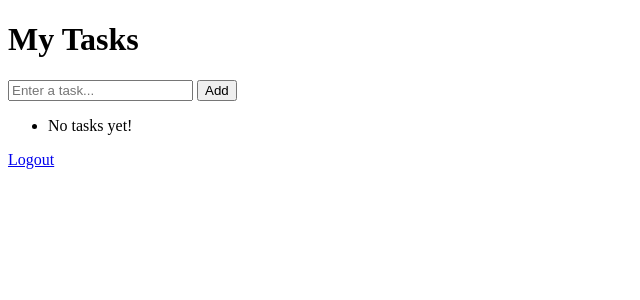
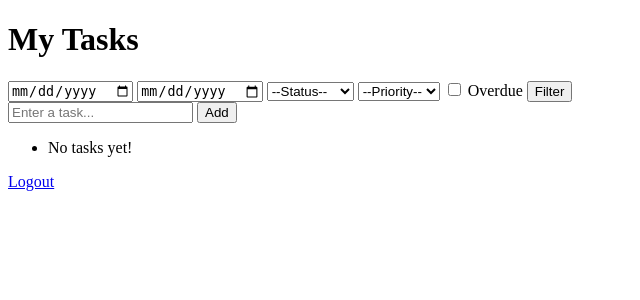
Before and after one commit to michael12lebron/todo-app, a Django app: page / in a window 1280 px wide. Shown: the top 300 px of the page, without its empty margins (0-640 px from the left). Run offline with Django 4.2, Linux system fonts and the light colour scheme; a user stored in the database is signed in; data comes from the database, SQL or seed files in the repository; parts of the project's set-up code (start-up, migrations or seed data) failed here and were passed over.

Commit message:
Finalized Task 1: CBVs, filters, pagination

```diff
--- a/tasks/templates/tasks/home.html
+++ b/tasks/templates/tasks/home.html
@@ -6,6 +6,32 @@
 <body>
     <h1>My Tasks</h1>
 
+    <!-- Filter Form -->
+    <form method="GET">
+        <input type="date" name="created" placeholder="Created Date">
+        <input type="date" name="due" placeholder="Due Date">
+
+        <select name="status">
+            <option value="">--Status--</option>
+            <option value="pending">Pending</option>
+            <option value="completed">Completed</option>
+        </select>
+
+        <select name="priority">
+            <option value="">--Priority--</option>
+            <option value="low">Low</option>
+            <option value="medium">Medium</option>
+            <option value="high">High</option>
+        </select>
+
+        <label>
+            <input type="checkbox" name="overdue" value="true"> Overdue
+        </label>
+
+        <button type="submit">Filter</button>
+    </form>
+
+    <!-- Add Task Form -->
     <form method="POST" action="{% url 'add_task' %}">
         {% csrf_token %}
         <input type="text" name="title" placeholder="Enter a task..." required>
@@ -14,7 +40,7 @@
 
     <ul>
         {% for task in tasks %}
-            <li>
+            <li style="margin-bottom: 15px;">
                 <!-- Toggle Button -->
                 <form method="POST" action="{% url 'toggle_task' task.id %}" style="display:inline;">
                     {% csrf_token %}
@@ -33,12 +59,42 @@
                 <!-- Edit + Delete Icons -->
                 <a href="{% url 'edit_task' task.id %}">✏️</a>
                 <a href="{% url 'delete_task' task.id %}">🗑</a>
+
+                <!-- Extra Info: Date, Priority, Note, Status -->
+                <div style="margin-left: 25px;">
+                    <small>
+                        Created: {{ task.created_at }}<br>
+                        Completed: {{ task.completed_at|default:"N/A" }}<br>
+                        Due: {{ task.due_date|default:"None" }}<br>
+                        Priority: {{ task.get_priority_display }}<br>
+                        Note: {{ task.description|default:"-" }}<br>
+                        Status: {% if task.is_completed %}✅ Completed{% else %}❌ Pending{% endif %}
+                    </small>
+                </div>
             </li>
         {% empty %}
             <li>No tasks yet!</li>
         {% endfor %}
     </ul>
 
+    <!-- Pagination Controls -->
+    {% if is_paginated %}
+        <div style="margin-top: 20px;">
+            {% if page_obj.has_previous %}
+                <a href="?page=1">First</a>
+                <a href="?page={{ page_obj.previous_page_number }}">Previous</a>
+            {% endif %}
+
+            <span>Page {{ page_obj.number }} of {{ page_obj.paginator.num_pages }}</span>
+
+            {% if page_obj.has_next %}
+                <a href="?page={{ page_obj.next_page_number }}">Next</a>
+                <a href="?page={{ page_obj.paginator.num_pages }}">Last</a>
+            {% endif %}
+        </div>
+    {% endif %}
+
+    <!-- Logout -->
     <p><a href="{% url 'logout' %}">Logout</a></p>
 </body>
 </html>
--- a/tasks/urls.py
+++ b/tasks/urls.py
@@ -1,13 +1,22 @@
 from django.urls import path
-from . import views
+from .views import (
+    TaskListView,
+    TaskCreateView,
+    TaskUpdateView,
+    TaskDeleteView,
+    toggle_task,
+    register_view,
+    login_view,
+    logout_view
+)
 
 urlpatterns = [
-    path('', views.home, name='home'),  # ✅ Add this line!
-    path('add/', views.add_task, name='add_task'),
-    path('edit/<int:pk>/', views.edit_task, name='edit_task'),
-    path('delete/<int:pk>/', views.delete_task, name='delete_task'),
-    path('toggle/<int:pk>/', views.toggle_task, name='toggle_task'),
-    path('register/', views.register_view, name='register'),
-    path('login/', views.login_view, name='login'),
-    path('logout/', views.logout_view, name='logout'),
+    path('', TaskListView.as_view(), name='home'),
+    path('add/', TaskCreateView.as_view(), name='add_task'),
+    path('edit/<int:pk>/', TaskUpdateView.as_view(), name='edit_task'),
+    path('delete/<int:pk>/', TaskDeleteView.as_view(), name='delete_task'),
+    path('toggle/<int:pk>/', toggle_task, name='toggle_task'),
+    path('register/', register_view, name='register'),
+    path('login/', login_view, name='login'),
+    path('logout/', logout_view, name='logout'),
 ]
--- a/tasks/views.py
+++ b/tasks/views.py
@@ -1,22 +1,72 @@
-from django.shortcuts import render, redirect, get_object_or_404
+from django.shortcuts import redirect, get_object_or_404, render
 from django.contrib.auth.forms import UserCreationForm, AuthenticationForm
-from django.contrib.auth import login, logout, authenticate
+from django.contrib.auth import login, logout
+from django.views.generic import ListView, CreateView, UpdateView, DeleteView
+from django.contrib.auth.mixins import LoginRequiredMixin
 from django.contrib.auth.decorators import login_required
+from django.urls import reverse_lazy
+from django.utils.timezone import now
 from .models import Task
 from .forms import TaskForm
 
-@login_required
-def home(request):
-    tasks = Task.objects.filter(user=request.user)
-    return render(request, 'tasks/home.html', {'tasks': tasks})
 
-@login_required
-def add_task(request):
-    if request.method == 'POST':
-        title = request.POST.get('title')
-        Task.objects.create(title=title, user=request.user)
-        return redirect('home')
-    return redirect('home')
+class TaskListView(LoginRequiredMixin, ListView):
+    model = Task
+    template_name = 'tasks/home.html'
+    context_object_name = 'tasks'
+    paginate_by = 5
+
+    def get_queryset(self):
+        queryset = Task.objects.filter(user=self.request.user)
+
+        status = self.request.GET.get('status')
+        priority = self.request.GET.get('priority')
+        due = self.request.GET.get('due')
+        overdue = self.request.GET.get('overdue')
+        created = self.request.GET.get('created')
+
+        if status == 'completed':
+            queryset = queryset.filter(is_completed=True)
+        elif status == 'pending':
+            queryset = queryset.filter(is_completed=False)
+
+        if priority:
+            queryset = queryset.filter(priority=priority)
+
+        if due:
+            queryset = queryset.filter(due_date=due)
+
+        if overdue == 'true':
+            queryset = queryset.filter(is_completed=False, due_date__lt=now().date())
+
+        if created:
+            queryset = queryset.filter(created_at__date=created)
+
+        return queryset.order_by('-created_at')
+
+
+class TaskCreateView(LoginRequiredMixin, CreateView):
+    model = Task
+    fields = ['title', 'due_date', 'priority', 'note']
+    success_url = reverse_lazy('home')
+
+    def form_valid(self, form):
+        form.instance.user = self.request.user
+        return super().form_valid(form)
+
+
+class TaskUpdateView(LoginRequiredMixin, UpdateView):
+    model = Task
+    form_class = TaskForm
+    template_name = 'tasks/edit.html'
+    success_url = reverse_lazy('home')
+
+
+class TaskDeleteView(LoginRequiredMixin, DeleteView):
+    model = Task
+    success_url = reverse_lazy('home')
+    template_name = 'tasks/confirm_delete.html'
+
 
 @login_required
 def toggle_task(request, pk):
@@ -25,23 +75,6 @@ def toggle_task(request, pk):
     task.save()
     return redirect('home')
 
-@login_required
-def delete_task(request, pk):
-    task = get_object_or_404(Task, id=pk, user=request.user)
-    task.delete()
-    return redirect('home')
-
-@login_required
-def edit_task(request, pk):
-    task = get_object_or_404(Task, id=pk, user=request.user)
-    if request.method == 'POST':
-        form = TaskForm(request.POST, instance=task)
-        if form.is_valid():
-            form.save()
-            return redirect('home')
-    else:
-        form = TaskForm(instance=task)
-    return render(request, 'tasks/edit.html', {'form': form})
 
 def register_view(request):
     if request.method == 'POST':
@@ -54,6 +87,7 @@ def register_view(request):
         form = UserCreationForm()
     return render(request, 'tasks/register.html', {'form': form})
 
+
 def login_view(request):
     if request.method == 'POST':
         form = AuthenticationForm(data=request.POST)
@@ -65,6 +99,7 @@ def login_view(request):
         form = AuthenticationForm()
     return render(request, 'tasks/login.html', {'form': form})
 
+
 def logout_view(request):
     logout(request)
     return redirect('login')
```
